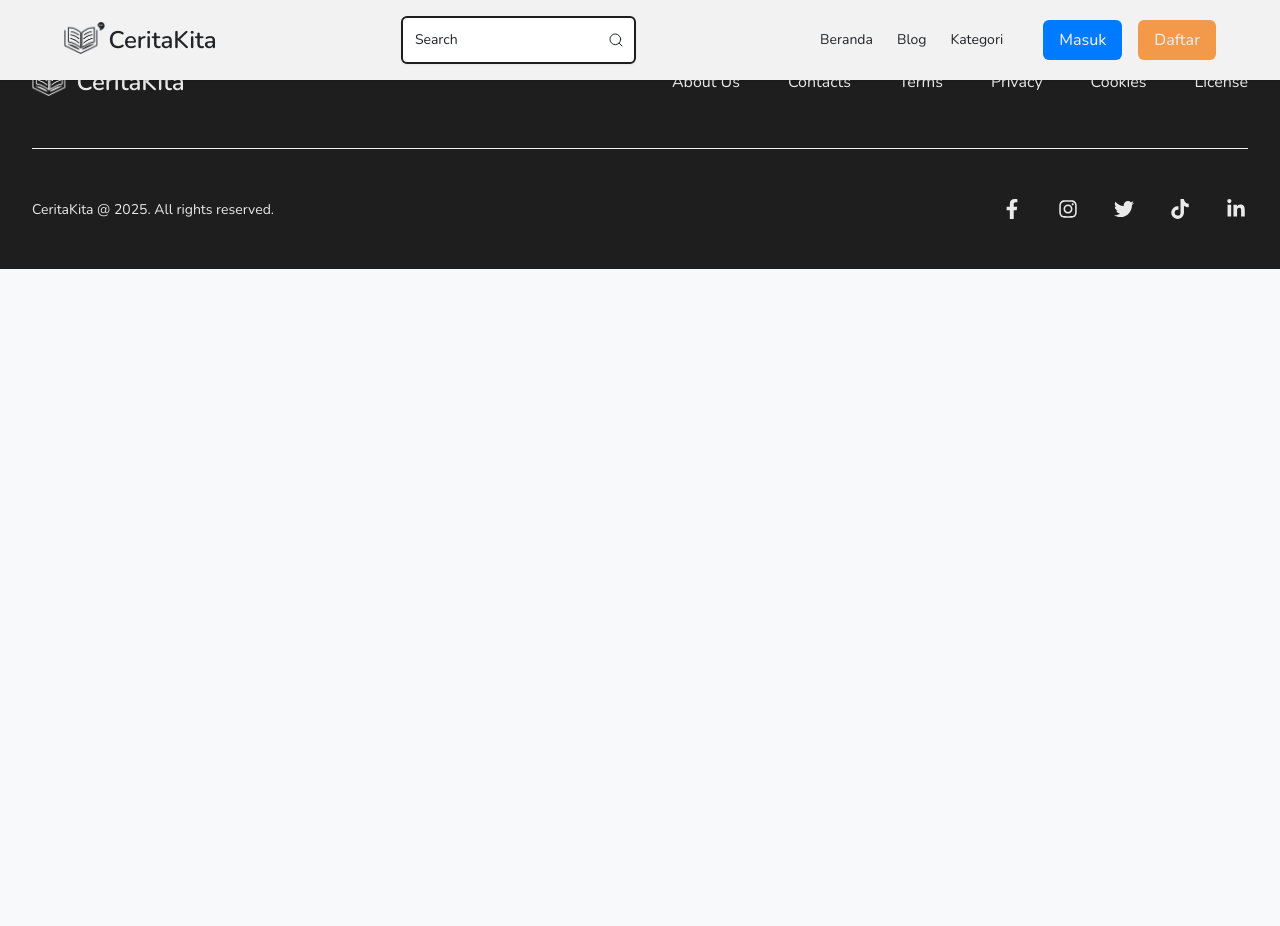
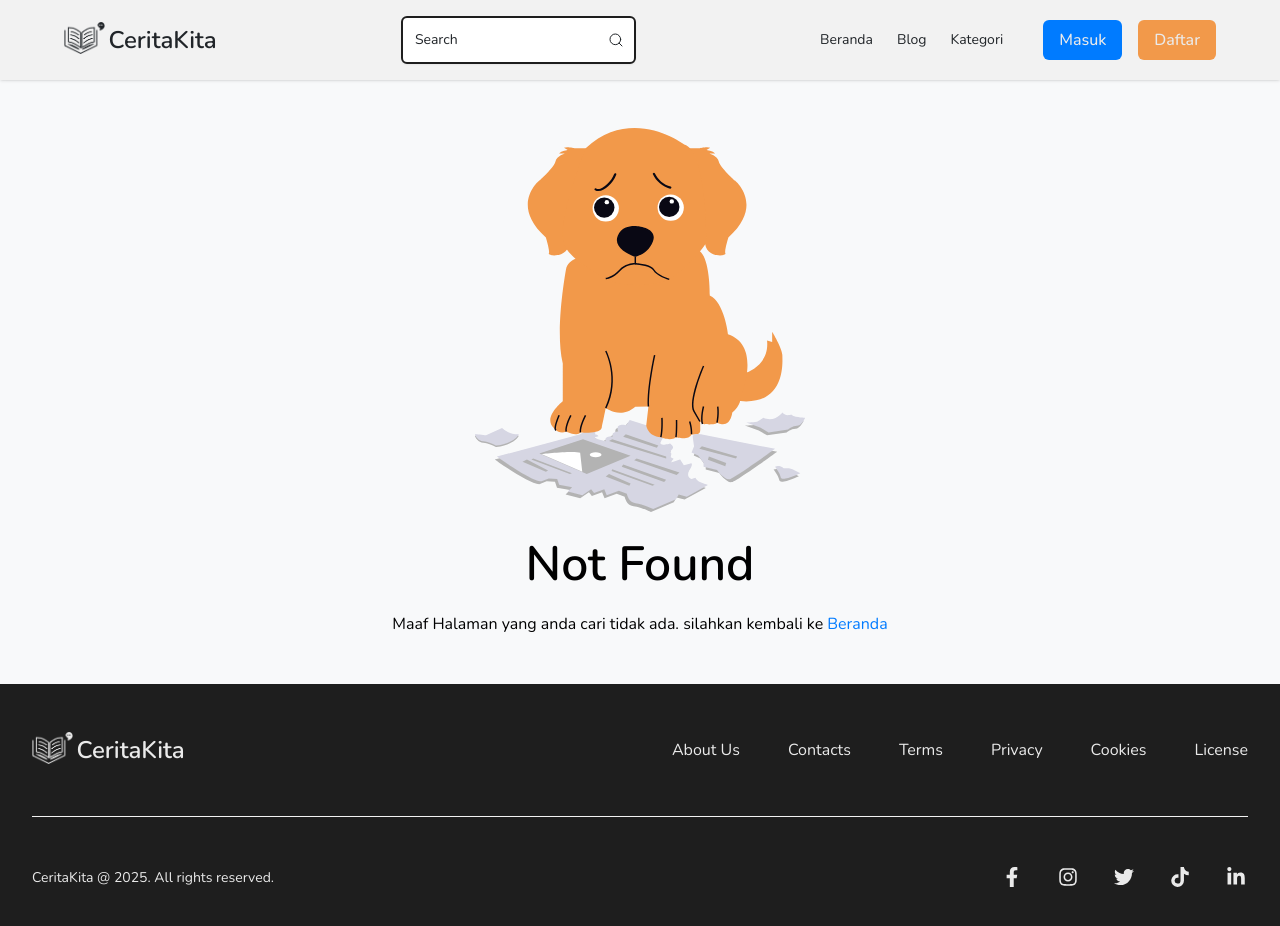
Before and after one commit to DimasAdiPutra/CeritaKita, a React (Vite) app in the folder frontend/: page /login in a window 1280 px wide. Shown: the top 926 px of the page. Before the commit the page ends 800 px from the top, so only its background shows below. Built offline with nearby package versions, Linux system fonts and the light colour scheme; what imagekitio-react would draw is missing.

Commit message:
feat(notfoundpage) : Menambahkan halaman notfound

```diff
--- a/frontend/package.json
+++ b/frontend/package.json
@@ -47,6 +47,7 @@
     "vite": "^6.1.6",
     "vite-plugin-compression2": "^1.3.3",
     "vite-plugin-pwa": "^0.21.1",
+    "vite-plugin-svgr": "^4.3.0",
     "vitest": "^3.0.9"
   },
   "pnpm": {
--- a/frontend/src/layouts/MainLayouts.jsx
+++ b/frontend/src/layouts/MainLayouts.jsx
@@ -5,7 +5,7 @@
 	return (
 		<>
 			<Navbar />
-			<div className="p-2">{children}</div>
+			<div className="flex-grow flex flex-col">{children}</div>
 			<Footer />
 		</>
 	)
--- a/frontend/src/pages/BlogPage.jsx
+++ b/frontend/src/pages/BlogPage.jsx
@@ -7,7 +7,7 @@
 				<title>Blog - CeritaKita</title>
 			</Helmet>
 
-			<div className="text-2xl">BlogPage</div>
+			<div className="text-2xl mt-20">BlogPage</div>
 		</>
 	)
 }
--- /dev/null
+++ b/frontend/src/pages/NotFoundPage.jsx
@@ -0,0 +1,16 @@
+import { Link } from 'react-router'
+import NotFoundSVG from '../assets/404.svg?react'
+
+const NotFoundPage = () => {
+  return (
+    <div className='mt-20 py-6 md:py-12 flex-grow flex flex-col items-center justify-between lg:justify-center gap-4'>
+      <NotFoundSVG className='max-h-56 w-max md:max-h-96' />
+      <div className='text-center'>
+        <h1 className='text-titlepage mb-3 font-semibold'>Not Found</h1>
+        <p className='text-body-base'>Maaf Halaman yang anda cari tidak ada. silahkan kembali ke <Link to='/' className='text-clr-primary hover:text-clr-primary-hover'>Beranda</Link></p>
+      </div>
+    </div>
+  )
+}
+
+export default NotFoundPage
--- a/frontend/src/routes/AppRoutes.jsx
+++ b/frontend/src/routes/AppRoutes.jsx
@@ -4,6 +4,7 @@
 // Import pages
 const HomePage = lazy(() => import('../pages/HomePage'))
 const BlogPage = lazy(() => import('../pages/BlogPage'))
+const NotFoundPage = lazy(() => import('../pages/NotFoundPage'))
 
 // import components
 import Loading from '../components/Loading'
@@ -19,6 +20,9 @@
 					<Routes>
 						<Route path="/" element={<HomePage />} />
 						<Route path="/blog" element={<BlogPage />} />
+
+						{/* Halaman 404 Not Found */}
+						<Route path='*' element={<NotFoundPage />} />
 					</Routes>
 				</MainLayouts>
 			</Suspense>
--- a/frontend/src/styles/index.css
+++ b/frontend/src/styles/index.css
@@ -47,6 +47,10 @@
 
 	body {
 		@apply bg-clr-background;
+	}
+
+	#root {
+		@apply min-h-screen flex flex-col;
 	}
 }
 
--- a/frontend/vite.config.js
+++ b/frontend/vite.config.js
@@ -3,6 +3,7 @@
 import tailwindcss from '@tailwindcss/vite'
 import compression from 'vite-plugin-compression2'
 import { VitePWA } from 'vite-plugin-pwa'
+import svgr from 'vite-plugin-svgr'
 
 import path, { dirname } from 'path'
 import { fileURLToPath } from 'url'
@@ -14,6 +15,7 @@
 export default defineConfig({
 	plugins: [
 		react(),
+		svgr(),
 		tailwindcss(),
 		compression(),
 		VitePWA({
```
Also changed, not shown: frontend/src/assets/404.svg (added), 1 other file (tests, documents, lock files or other folders).
